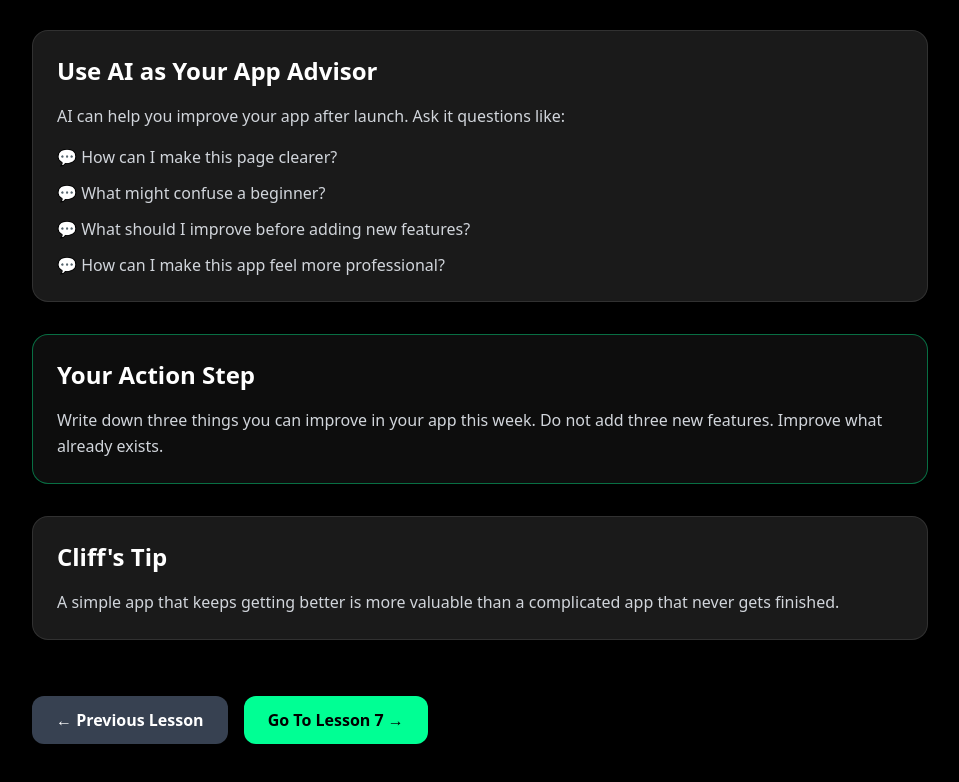
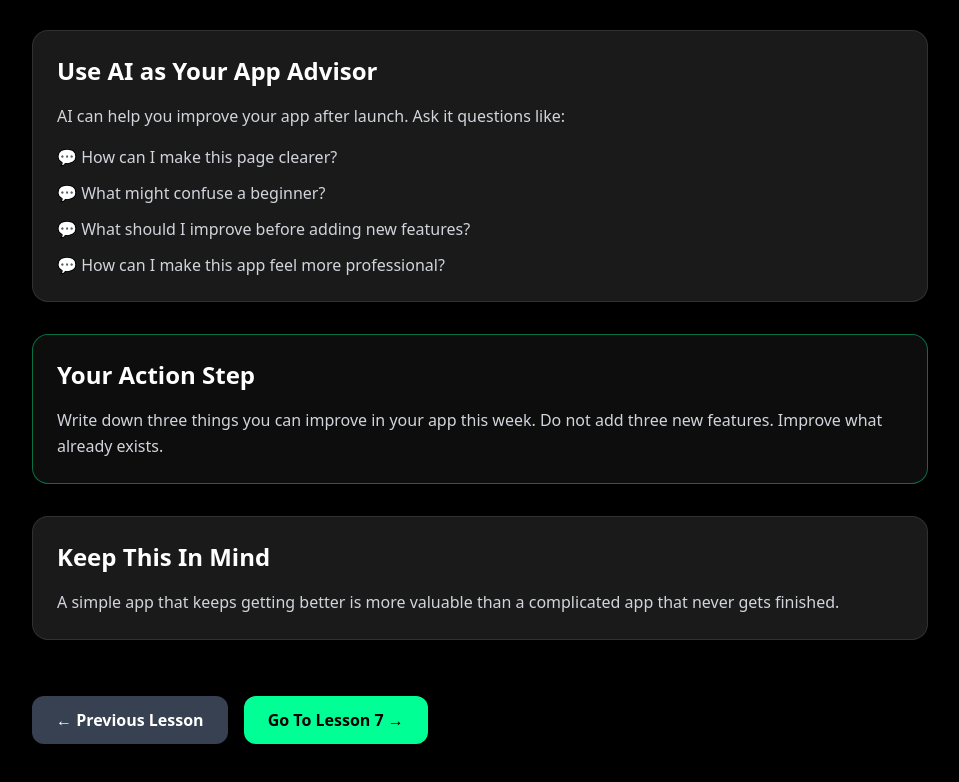
Before and after one commit to myapptly/apptly-website, a Next.js app: page /lesson-6 in a window 1280 px wide. Shown: the part 1171-1953 px from the top of the page, without its empty margins (160-1119 px from the left). Built offline with nearby package versions, Linux system fonts and the light colour scheme.

Commit message:
fix a tip

```diff
--- a/app/lesson-6/page.tsx
+++ b/app/lesson-6/page.tsx
@@ -77,7 +77,7 @@ export default function Lesson6() {
         </div>
 
         <div className="bg-[#1A1A1A] border border-white/10 rounded-2xl p-6">
-          <h2 className="text-2xl font-bold mb-4">Cliff&apos;s Tip</h2>
+          <h2 className="text-2xl font-bold mb-4">Keep This In Mind</h2>
           <p className="text-gray-300 leading-relaxed">
             A simple app that keeps getting better is more valuable than a complicated app that never gets finished.
           </p>
```
